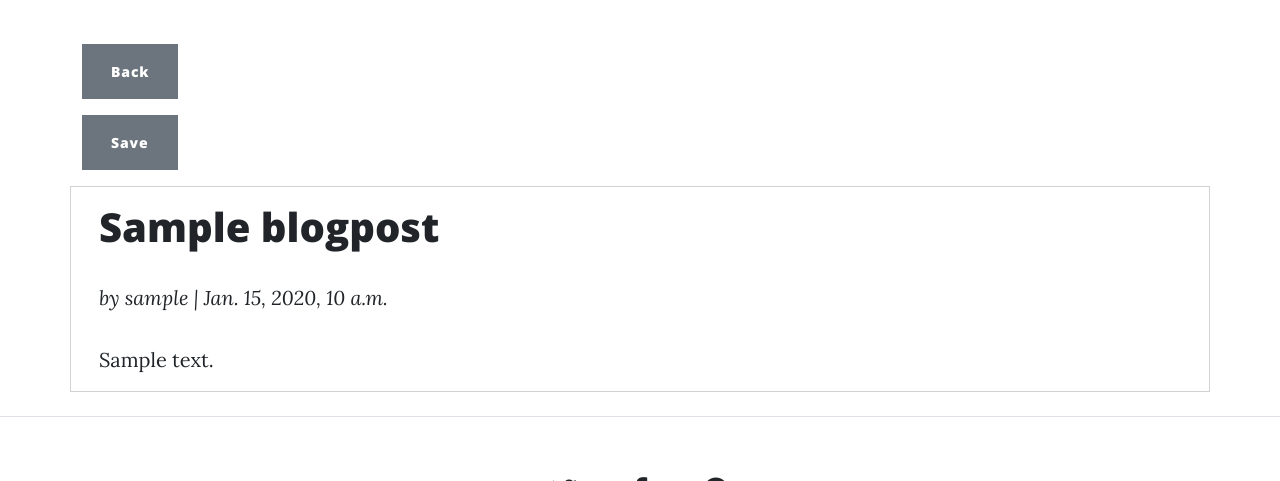
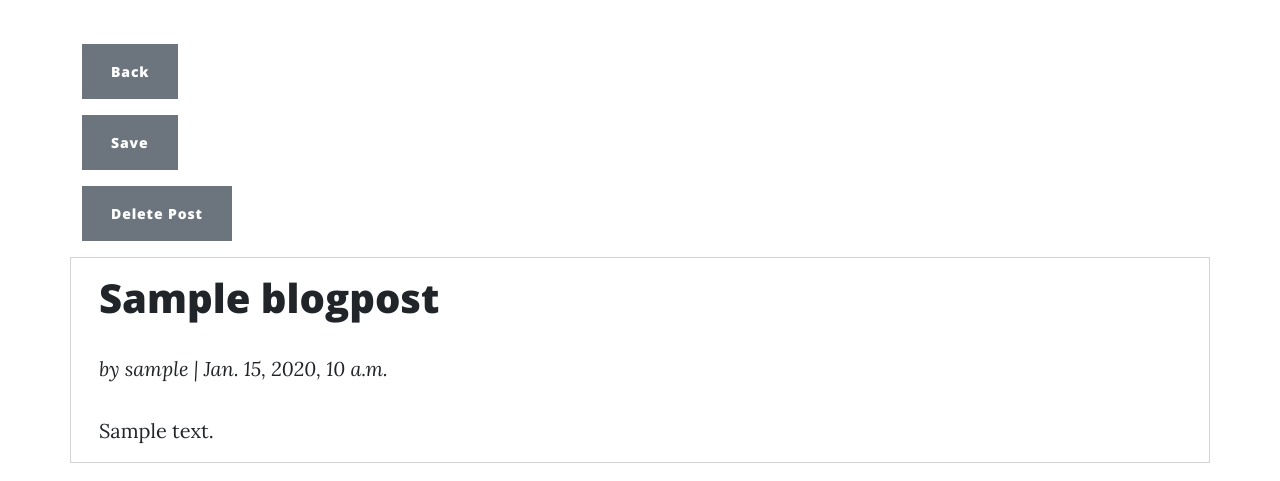
Before and after one commit to Sarah-Bue/knit-space, a Django app: a page that uses blog/templates/blog/blogpost_detail.html in a window 1280 px wide. Shown: the part 404-885 px from the top of the page. Run offline with Django 4.2, Linux system fonts and the light colour scheme; a user stored in the database is signed in; tables that the repository leaves empty hold one stand-in row (values such as "Sample post"); some libraries are stand-ins or nearby versions.

Commit message:
feat: add functionality for users to delete their own posts from full-page view

```diff
--- a/blog/templates/blog/blogpost_detail.html
+++ b/blog/templates/blog/blogpost_detail.html
@@ -29,7 +29,7 @@
             </div>
         </div>
 
-        <!-- Save Button-->
+        <!-- Save Button (logged in users only)-->
         {% if user.is_authenticated %}
         <form action="{% url 'save_post' blogpost.id %}" method="post">
             {% csrf_token %}
@@ -37,6 +37,13 @@
         </form>
         {% endif %}
 
+        <!-- Delete Button (post author only)-->
+        {% if request.user == blogpost.author %}
+        <form action="{% url 'delete_blogpost' blogpost.id %}" method="POST">
+          {% csrf_token %}
+          <button type="submit" class="btn btn-secondary mb-3">Delete Post</button>
+        </form>
+        {% endif %}
 
         <!-- Blog Post Details -->
         <div class="row">
--- a/blog/urls.py
+++ b/blog/urls.py
@@ -16,4 +16,8 @@ urlpatterns = [
 
     # URL for creating new blog posts
     path('create/', views.create_blogpost, name='create_blogpost'),
+
+    # URL for deleting a blog post
+    path('delete/<int:post_id>/', views.delete_blogpost, name='delete_blogpost'),
+
 ]
--- a/blog/views.py
+++ b/blog/views.py
@@ -6,6 +6,8 @@ from .models import BlogPost, SavedPost
 from django.contrib import messages
 from .forms import BlogPostForm
 from django.utils.text import slugify
+from django.urls import reverse
+from django.http import HttpResponseRedirect
 
 
 class PostList(generic.ListView):
@@ -88,3 +90,23 @@ def create_blogpost(request):
         form = BlogPostForm()
 
     return render(request, 'blog/create_blogpost.html', {'form': form})
+
+
+def delete_blogpost(request, post_id):
+    """
+    Delete a blog post.
+    This is only available after successful login.
+    Only post authors can delete their own posts.
+    """
+    # Retrieve the blog post using post_id
+    blogpost = get_object_or_404(BlogPost, id=post_id, author=request.user)
+    # Delete the post
+    blogpost.delete()
+    # User feedback message
+    messages.success(
+        request,
+        f'"{blogpost.title}" has been deleted.'
+    )
+
+    # Redirect the user to their dashboard or home page after deletion
+    return HttpResponseRedirect(reverse('home'))
```
